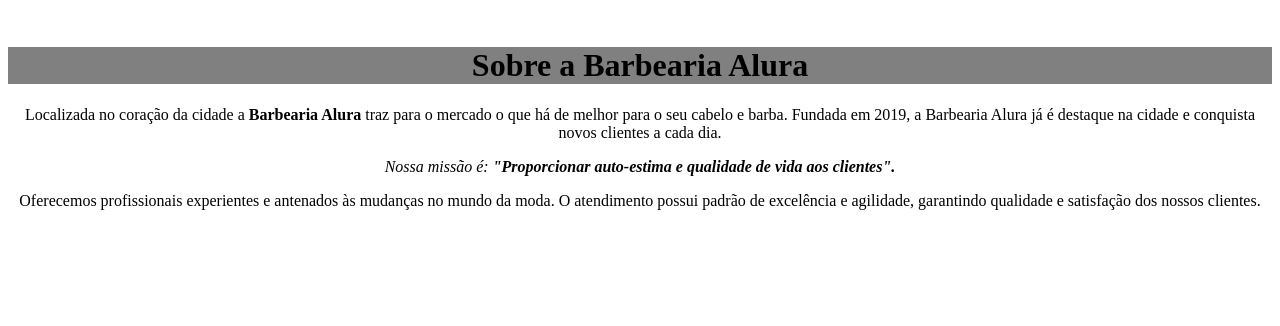
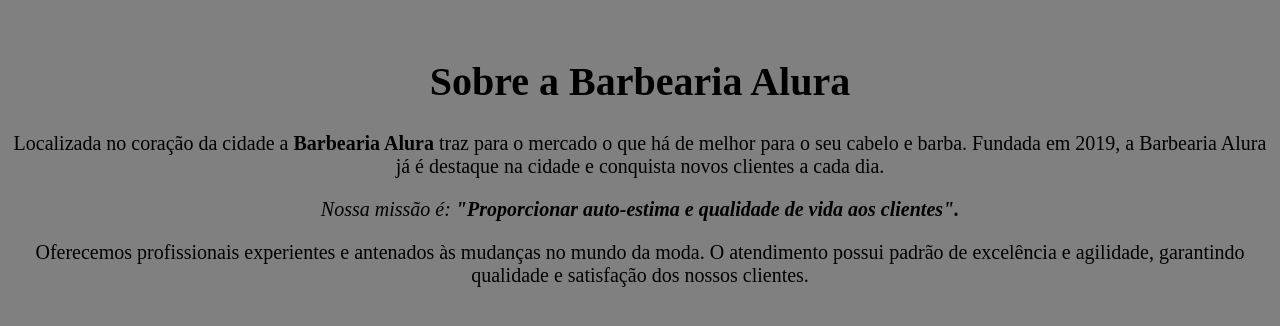
Before and after one commit to cracolandia123/barbearia-alura-lucas-gabriel-1d, a plain HTML site: page index.html in a window 1280 px wide. Drawn offline with Linux system fonts and the light colour scheme.

Commit message:
Update style.css

```diff
--- a/style.css
+++ b/style.css
@@ -1,7 +1,6 @@
-.titulo{text-align: center;background-color: gray;}
+body{ font-size: 20px;
+    text-align: center;
+    background-color: gray;
 
-.paragrafo1{text-align: center;}
 
-.paragrafo2{text-align: center;}
-
-.paragrafo3{text-align: center;}
+.destaque{;;}
```
